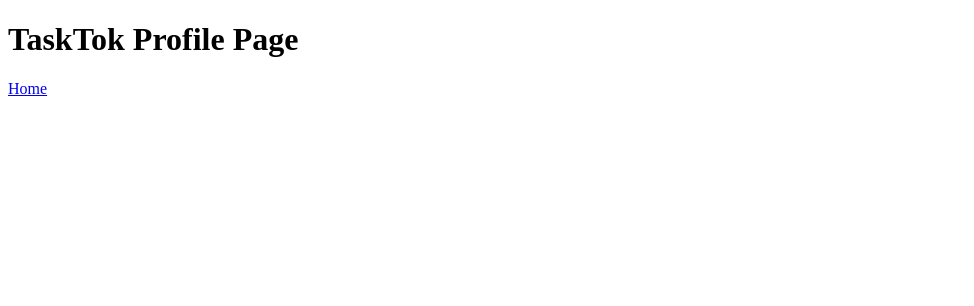
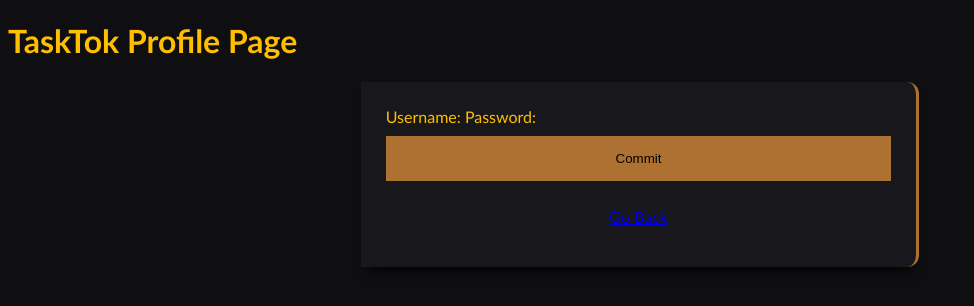
Before and after one commit to Good-Enough-Incorporated/TaskTok, a Flask app: page /profile in a window 1280 px wide. Shown: the top 306 px of the page, without its empty margins (0-974 px from the left). Run offline with Flask 3, Linux system fonts and the light colour scheme; parts of the project's set-up code (start-up, migrations or seed data) failed here and were passed over.

Commit message:
Update profile.html
Made profile vaguely presentable. Couldn't actually make it so the user could change their password/email.

Capability needs to by added via python, however I can't make heads or tails of what's going on in there. Also couldn't even add entry fields, even commented out TaskTok would throw an error if I even had them in there.

```diff
--- a/TaskTok/templates/profile.html
+++ b/TaskTok/templates/profile.html
@@ -6,19 +6,111 @@
     <title>Profile</title>
     <link>
 </head>
+<style>
+	Body {
+		font-family: Calibri, Helvetica, sans-serif;
+		color: #FFBF00;
+		background: #0F0F12 ;
+		}
+
+	h1{
+		color: #FFBF00;
+		}
+	button {
+		background-color: #ad7231 ;
+		width: 100%;
+		color: black;
+		padding: 15px;
+		margin: 10px 0px;
+		border: none;
+		cursor: pointer;
+		position: relative;
+		}
+
+	input[type=text], input[type=password] {
+		width: 100%;
+		background: #17171c;
+		color: white;
+		margin: 8px 0;
+		padding: 12px 20px;
+		display: inline-block;
+		box-sizing: border-box;
+		border: 2px solid rgba(51,51,61,0.48);
+		border-radius: 4px;
+		-webkit-box-shadow: 0px 10px 13px -7px #000000, 5px 5px 4px 1px rgba(0,0,0,0);
+		box-shadow: 0px 10px 13px -7px #000000, 5px 5px 4px 1px rgba(0,0,0,0);
+		}
+
+	button:hover {
+		opacity: 0.5;
+
+		}
+
+	.cancelbtn {
+		position: relative;
+		width: auto;
+		padding: 10px 18px;
+		margin: 10px 5px;
+		float: center;
+		}
+
+	.container {
+		position: relative;
+		padding: 25px;
+		background: #17171c;
+		min-width: 400px;
+		width: 40%;
+		margin: auto;
+		border-right: 3px inset #ad7231;
+		border-radius: 0px 12px 12px 0px;
+	-webkit-box-shadow: 0px 10px 13px -7px #000000, 5px 5px 15px 5px rgba(0,0,0,0);
+	box-shadow: 0px 10px 13px -7px #000000, 5px 5px 15px 5px rgba(0,0,0,0);
+		}
+		.toast-container {
+
+		display: block;
+		visibility: visible; /* Moved visibility here */
+		background-color: #0a0a0a;
+		color: #fff;
+		text-align: center;
+		border-radius: 2px;
+		padding: 16px;
+		position: fixed;
+		/*z-index: 1;*/
+		margin: auto;
+		width: auto;
+		bottom: 30px;
+		font-size: 17px;
+	}
+	.flash-animate {
+	  animation: slideDown 0.5s ease forwards;
+	}
+</style>
 <body>
     <header>
         <h1>TaskTok Profile Page</h1>
     </header>
 
     <nav>
-        <a href="{{ url_for('views.home')}}">Home</a>
+
     </nav>
-
+	<div class="container">
     <main>
 
+		<form>
+			<label>Username: </label>
+						<!--<input type="text" placeholder="Enter Username" name="username" required>-->
+
+			<label>Password: </label>
+						<!--<input type="password" placeholder="Enter Password" name="password" required>-->
+
+				<button  class="submit" type="submit" name="register_button" value="register_button">Commit</button>
+				<p class="purpose" align="center"> <a href="{{url_for('views.home')}}">Go Back</a></p>
+
+		</form>
+
     </main>
-
+</div>
     <aside>
 
     </aside>
```
